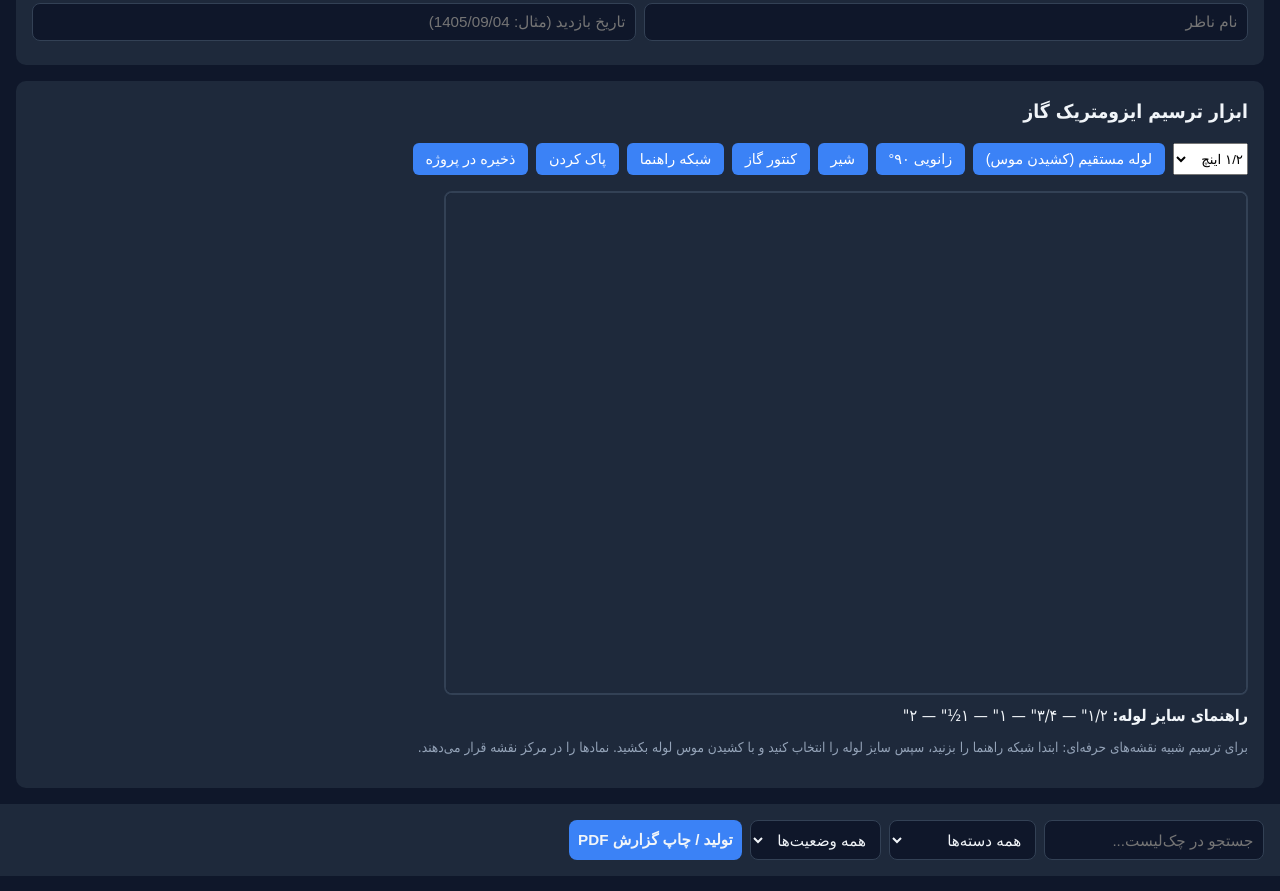
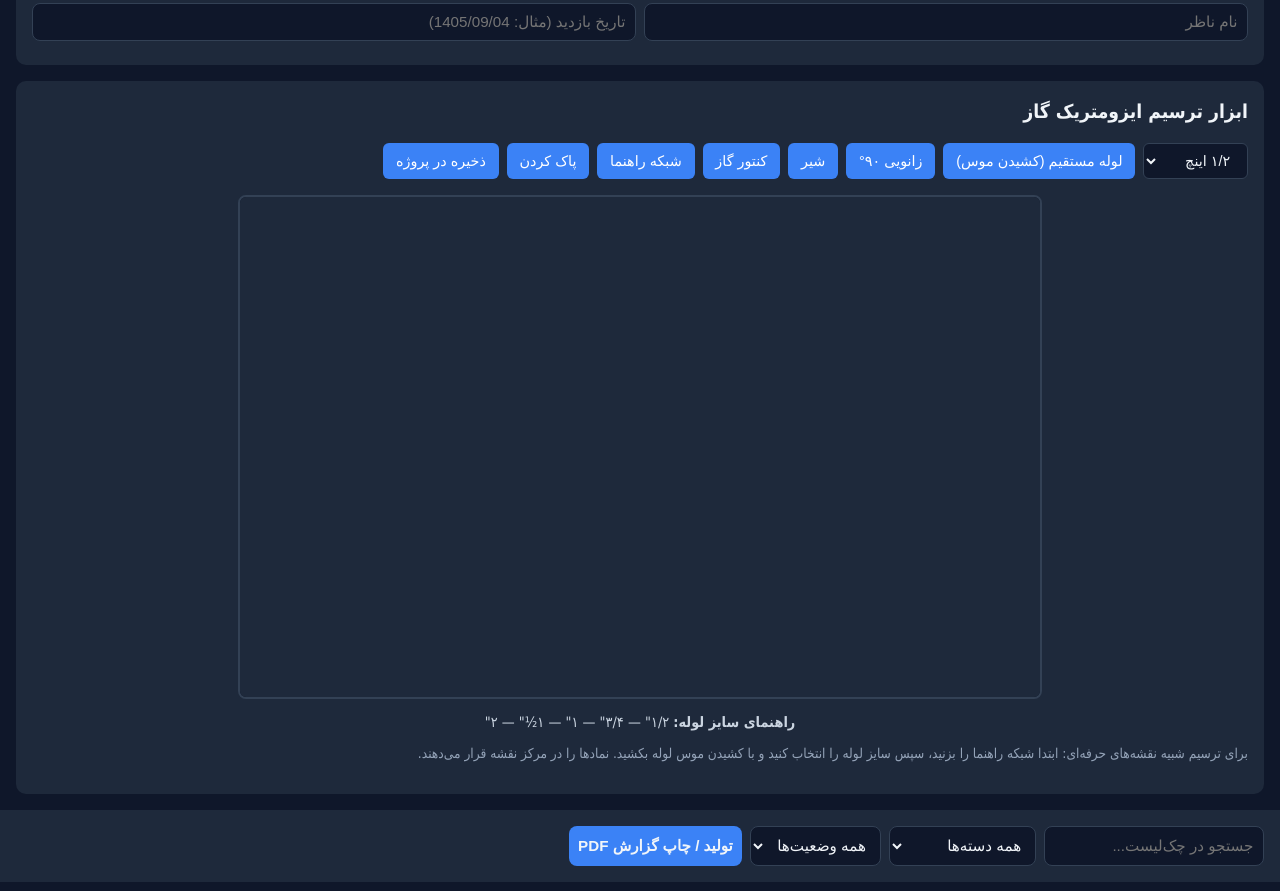
Before and after one commit to armineasy-sudo/dastyarnazer2, a plain HTML site: page pwa/index.html in a window 1280 px wide. Shown: the part 395-1286 px from the top of the page. Drawn offline with Linux system fonts and the light colour scheme.

Commit message:
Add legend style for isometric tool

```diff
--- a/pwa/style.css
+++ b/pwa/style.css
@@ -34,7 +34,7 @@ header h1 {
   gap: 0.5rem;
   margin-bottom: 1rem;
 }
-.iso-controls button {
+.iso-controls button, .iso-controls select {
   padding: 0.5rem 0.8rem;
   background: #3B82F6;
   border: none;
@@ -42,6 +42,11 @@ header h1 {
   color: white;
   cursor: pointer;
   font-size: 0.9rem;
+}
+.iso-controls select {
+  background: #0F172A;
+  color: #F1F5F9;
+  border: 1px solid #334155;
 }
 .iso-controls button:hover {
   background: #2563EB;
@@ -53,6 +58,14 @@ header h1 {
   max-width: 100%;
   height: auto;
   cursor: crosshair;
+  display: block;
+  margin: 0 auto;
+}
+.legend {
+  margin-top: 0.75rem;
+  font-size: 0.9rem;
+  color: #CBD5E1;
+  text-align: center;
 }
 .hint {
   font-size: 0.85rem;
```
